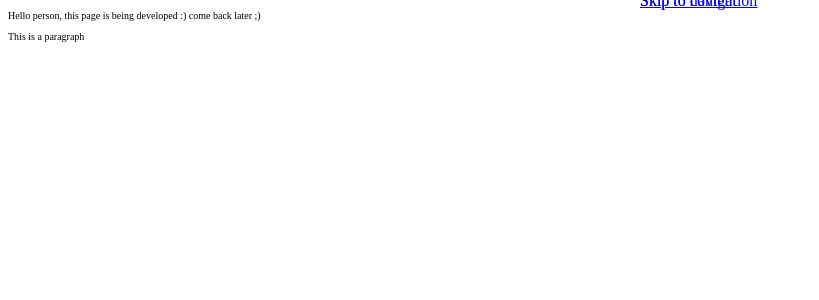
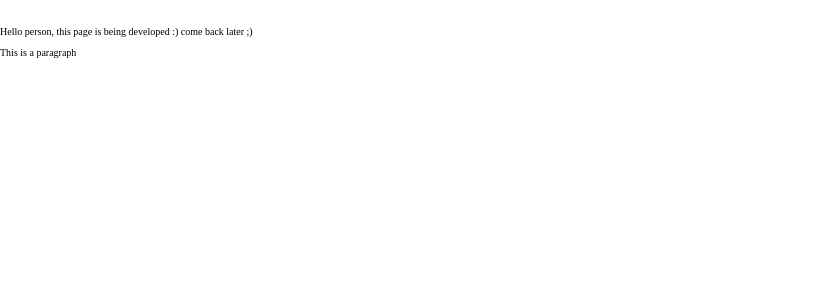
Before and after one commit to Limacus/IMPF1, a PHP site: page / in a window 1280 px wide. Shown: the top 300 px of the page, without its empty margins (0-819 px from the left). Run offline with PHP 8.4, Linux system fonts and the light colour scheme.

Commit message:
Revise style

```diff
--- a/style.css
+++ b/style.css
@@ -11,3 +11,11 @@
 .skip-link:focus-within {
     transform: translateY(0);
  }
+
+ body {
+   margin: 0px;
+ }
+
+ header {
+   padding: 8px;
+ }
```
